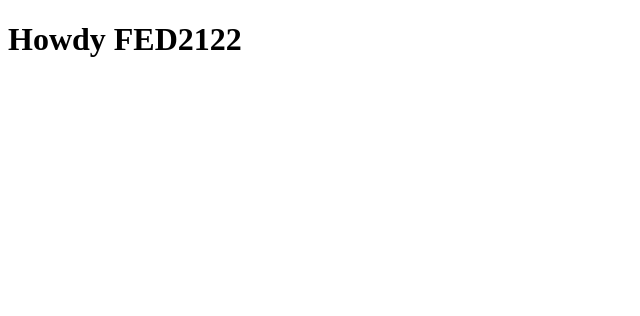
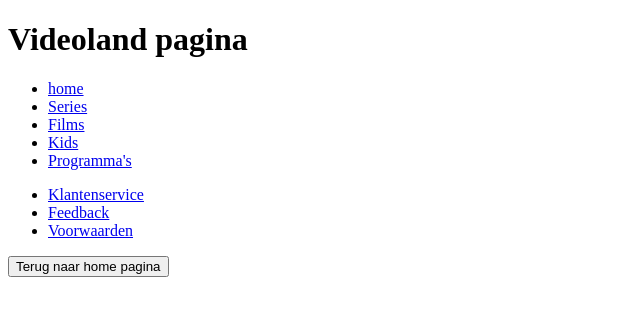
Before and after one commit to CeraDusseau/Blokweb, a plain HTML site: page index.html in a window 1280 px wide. Shown: the whole page, without its empty margins (0-640 px from the left). Drawn offline with Linux system fonts and the light colour scheme.

Commit message:
Add files via upload

```diff
--- a/index.html
+++ b/index.html
@@ -13,8 +13,22 @@
 </head>
 
 <body>
-	<h1>Howdy FED2122</h1>
-
+	<h1>Videoland pagina</h1>
+	<nav>
+		<ul>
+			<li> <a href="#">home</a></li>
+			<li><a href="#">Series</a></li>
+			<li><a href="#">Films</a></li>
+			<li><a href="#">Kids</a></li>
+			<li><a href="#">Programma's</a></li>
+		</ul>
+		<ul>
+			<li> <a href="#">Klantenservice</a></li>
+			<li><a href="#">Feedback</a></li>
+			<li><a href="#">Voorwaarden</a></li>
+		</ul>
+	</nav>
+	<button class="Terug" type="button">Terug naar home pagina</button>
 	<script src="scripts/script.js"></script>
 </body>
 
```
Also changed, not shown: 1 other file.
